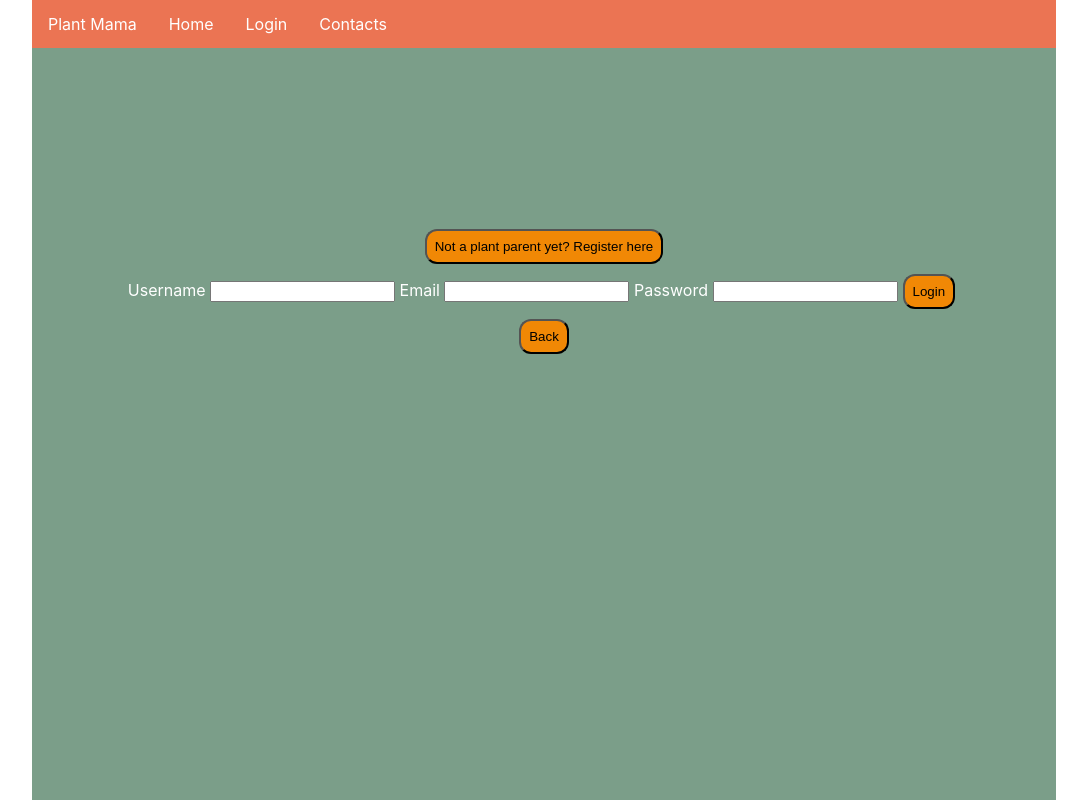
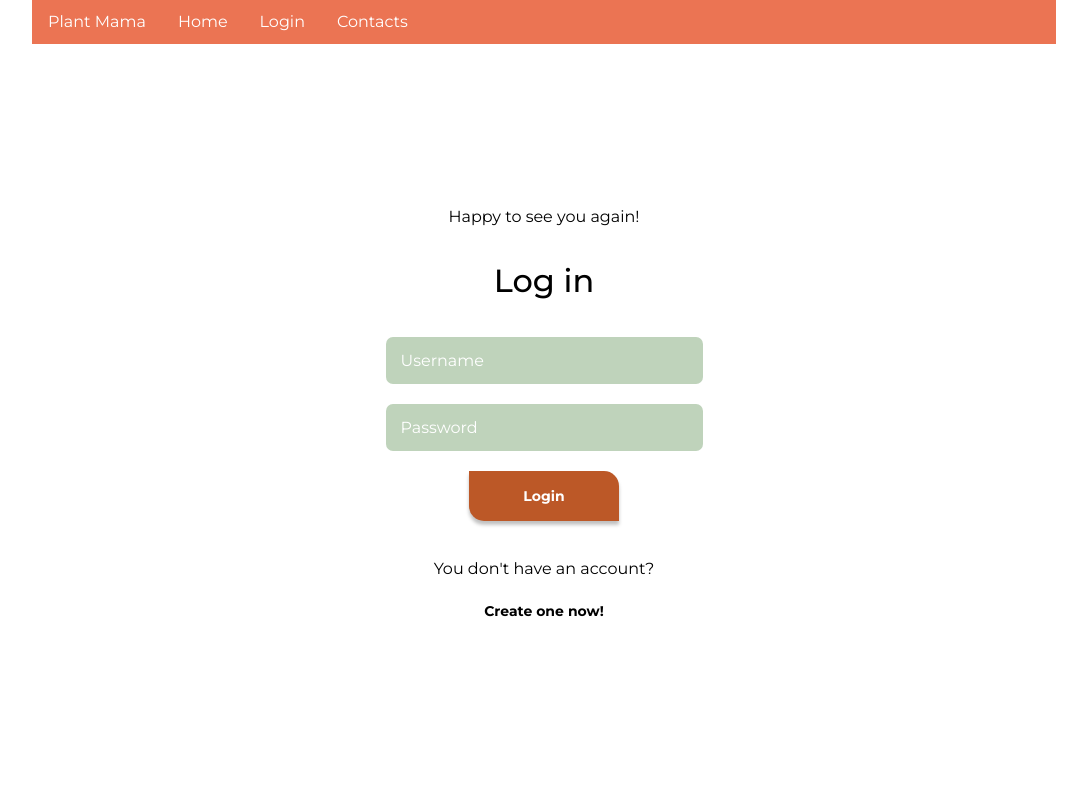
Before and after one commit to SaraBat/PlantMAMA-frontend, a React (Create React App) app: page /login in a window 1280 px wide. Shown: the whole page, without its empty margins (96-1183 px from the left). Built offline with nearby package versions, Linux system fonts and the light colour scheme; no server answers.

Commit message:
login styling start

```diff
--- a/public/index.html
+++ b/public/index.html
@@ -4,6 +4,9 @@
   <head>
     <meta charset="utf-8" />
     <meta name="viewport" content="width=device-width, initial-scale=1" />
+    <link rel="preconnect" href="https://fonts.googleapis.com">
+<link rel="preconnect" href="https://fonts.gstatic.com" crossorigin>
+<link href="https://fonts.googleapis.com/css2?family=Montserrat:wght@400;500;600;700&display=swap" rel="stylesheet">
     <!--
       Notice the use of %PUBLIC_URL% in the tags above.
       It will be replaced with the URL of the `public` folder during the build.
@@ -13,6 +16,7 @@
       work correctly both with client-side routing and a non-root public URL.
       Learn how to configure a non-root public URL by running `npm run build`.
     -->
+
     <title>Plant Mama</title>
   </head>
 
--- a/src/index.css
+++ b/src/index.css
@@ -1,8 +1,6 @@
 body {
   margin: 0;
-  font-family: -apple-system, BlinkMacSystemFont, "Segoe UI", "Roboto", "Oxygen",
-    "Ubuntu", "Cantarell", "Fira Sans", "Droid Sans", "Helvetica Neue",
-    sans-serif;
+  font-family: Montserrat;
   -webkit-font-smoothing: antialiased;
   -moz-osx-font-smoothing: grayscale;
 }
@@ -17,11 +15,10 @@
   flex-direction: column;
   align-items: center;
   align-content: center;
-  margin-left: auto;
-  margin-right: auto;
+  margin: auto;
   width: 80%;
   height: 100vh;
-  background-color: #7B9E89;
+  background-color: white;
 }
 
 .content {
@@ -31,7 +28,6 @@
   align-content: center;
   margin-top: auto;
   margin-bottom: auto;
-  height: 50vh;
   width: 90%;
   color: white;
 }
@@ -66,11 +62,17 @@
   text-align: center;
   padding: 14px 16px;
   text-decoration: none;
+  font-family: Montserrat;
 }
 
 /* Change the link color to #111 (black) on hover */
 li a:hover {
   background-color: #111;
+}
+
+label {
+  font-family: Montserrat;
+  color: black;
 }
 
 .profile-picture {
@@ -79,18 +81,45 @@
   border-radius: 50%;
 }
 
+p {
+  font-family: Montserrat;
+  color: black;
+}
+
+input {
+  background: #BFD3BB;
+  border-radius: 7px;
+  width: 300px;
+  height: 45px;
+  border: none;
+  padding-left: 15px;
+  font-family: Montserrat;
+  font-size: 1rem;
+  color: white;
+  outline: none;
+}
+
+::placeholder {
+  color: white;
+}
+
 button {
   margin: 5px;
   padding: 8px;
-  background-color: white;
-  color: black;
-  background-color: #F18805;
+  color: white;
+  font-family: Montserrat;
+  background-color: #BC5827;
   text-align: center;
   text-decoration: none;
+  font-weight: bold;
+  font-size: 14px;
+  border: none;
   cursor: pointer;
-  border-radius: 12px;
+  border-radius: 0px 15px;
+  padding: 10px 15px;
+  box-shadow: 0px 3.82609px 3.82609px rgba(0, 0, 0, 0.25);
 }
 
 button:hover {
-  background-color: white;
+  color: black;
 }
--- a/src/index.js
+++ b/src/index.js
@@ -1,6 +1,7 @@
 import React from 'react';
 import { createRoot } from 'react-dom/client';
 import './index.css';
+import './reset.css'
 import { App } from './App';
 
 const container = document.getElementById('root');
--- a/src/pages/Login.js
+++ b/src/pages/Login.js
@@ -1,13 +1,14 @@
+/* eslint-disable react/no-unescaped-entities */
 /* eslint-disable jsx-a11y/label-has-associated-control */
 import React, { useEffect, useState } from 'react';
 import { useDispatch, useSelector } from 'react-redux';
 import { useNavigate } from 'react-router-dom';
 import { API_URL } from 'utils/BackendUrl';
 import user from 'reducers/user';
+import '../styling/Login.css'
 
 export const Login = () => {
   const [username, setUsername] = useState('');
-  const [email, setEmail] = useState('');
   const [password, setPassword] = useState('');
   // responsible for login
   const mode = 'login';
@@ -18,9 +19,9 @@
     navigate('/register');
   };
 
-  const onBackClick = () => {
-    navigate(-1);
-  }
+  // const onBackClick = () => {
+  //   navigate(-1);
+  // }
   // get accessToken from store
   const accessToken = useSelector((store) => store.user.accessToken);
   useEffect(() => {
@@ -38,7 +39,7 @@
         'Content-Type': 'application/json'
       },
       // eslint-disable-next-line object-shorthand
-      body: JSON.stringify({ username: username, email: email, password: password })
+      body: JSON.stringify({ username: username, password: password })
     };
     fetch(API_URL(mode), options)
       .then((response) => response.json())
@@ -46,7 +47,6 @@
         if (data.success) {
           dispatch(user.actions.setAccessToken(data.response.accessToken));
           dispatch(user.actions.setUsername(data.response.username));
-          dispatch(user.actions.setEmail(data.response.email));
           dispatch(user.actions.setUserId(data.response.id));
           dispatch(user.actions.setError(null));
         } else {
@@ -59,36 +59,34 @@
       })
   }
   return (
-    <>
-      <button
-        type="button"
-        onClick={onGoToRegistrationButtonClick}> Not a plant parent yet? Register here
-      </button>
+    <section className="login-section">
+      <p>Happy to see you again!</p>
+      <h1 className="login-title">Log in</h1>
+      <div className="login-fields">
         <form onSubmit={onFormSubmit}>
-        <label htmlFor="username"> Username </label>
           <input
             type="text"
             id="username"
+            placeholder="Username"
             value={username}
             onChange={(e) => setUsername(e.target.value)} />
-        <label htmlFor="email"> Email </label>
-        <input
-          type="email"
-          id="email"
-          value={email}
-          onChange={(e) => setEmail(e.target.value)} />
-        <label htmlFor="password"> Password </label>
           <input
             type="password"
             id="password"
+            placeholder="Password"
             value={password}
             onChange={(e) => setPassword(e.target.value)} />
-        <button type="submit">Login</button>
+          <button className="login-btn" type="submit">Login</button>
         </form>
+      </div>
+      <div className="register-div">
+        <p>You don't have an account?</p>
         <button
+          className="register-btn"
           type="button"
-        onClick={onBackClick}> Back
+          onClick={onGoToRegistrationButtonClick}> Create one now!
         </button>
-    </>
+      </div>
+    </section>
   )
 }
--- /dev/null
+++ b/src/reset.css
@@ -0,0 +1,129 @@
+/* http://meyerweb.com/eric/tools/css/reset/
+   v2.0 | 20110126
+   License: none (public domain)
+*/
+
+html,
+body,
+div,
+span,
+applet,
+object,
+iframe,
+h1,
+h2,
+h3,
+h4,
+h5,
+h6,
+p,
+blockquote,
+pre,
+a,
+abbr,
+acronym,
+address,
+big,
+cite,
+code,
+del,
+dfn,
+em,
+img,
+ins,
+kbd,
+q,
+s,
+samp,
+small,
+strike,
+strong,
+sub,
+sup,
+tt,
+var,
+b,
+u,
+i,
+center,
+dl,
+dt,
+dd,
+ol,
+ul,
+li,
+fieldset,
+form,
+label,
+legend,
+table,
+caption,
+tbody,
+tfoot,
+thead,
+tr,
+th,
+td,
+article,
+aside,
+canvas,
+details,
+embed,
+figure,
+figcaption,
+footer,
+header,
+hgroup,
+menu,
+nav,
+output,
+ruby,
+section,
+summary,
+time,
+mark,
+audio,
+video {
+  margin: 0;
+  padding: 0;
+  border: 0;
+  font-size: 100%;
+  vertical-align: baseline;
+  text-decoration: none;
+}
+/* HTML5 display-role reset for older browsers */
+article,
+aside,
+details,
+figcaption,
+figure,
+footer,
+header,
+hgroup,
+menu,
+nav,
+section {
+  display: block;
+}
+body {
+  line-height: 1;
+}
+ol,
+ul {
+  list-style: none;
+}
+blockquote,
+q {
+  quotes: none;
+}
+blockquote:before,
+blockquote:after,
+q:before,
+q:after {
+  content: "";
+  content: none;
+}
+table {
+  border-collapse: collapse;
+  border-spacing: 0;
+}
--- /dev/null
+++ b/src/styling/Buttons.css
@@ -0,0 +1,3 @@
+.main-button {
+
+}
--- /dev/null
+++ b/src/styling/Login.css
@@ -0,0 +1,66 @@
+.login-section {
+    display: flex;
+    flex-direction: column;
+    justify-content: center;
+    align-items: center;
+    gap: 40px;
+    width: 300px;
+}
+
+.login-title {
+    color: black;
+    font-family: Montserrat;
+    font-size: 2rem;
+    font-weight: 500;
+
+}
+
+.login-fields {
+    display: flex;
+    flex-direction: column;
+    justify-content: center;
+    align-items: center;
+}
+
+.login-btn {
+    display: flex;
+    justify-content: center;
+    align-items: center;
+    margin: auto;
+    width: 150px;
+    height: 50px;
+}
+
+.register-btn {
+    color: black;
+    background: white;
+    box-shadow: none;
+}
+
+
+input {
+    background: #BFD3BB;
+    border-radius: 7px;
+    width: 300px;
+    height: 45px;
+    border: none;
+    padding-left: 15px;
+    font-family: Montserrat;
+    font-size: 1rem;
+    color: white;
+    outline: none;
+    margin-bottom: 20px;
+  }
+
+
+.register-div {
+    display: flex;
+    flex-direction: column;
+    justify-content: center;
+    align-items: center;
+    gap: 10px;
+}
+
+.register-btn {
+    width: fit-content;
+}
```
Also changed, not shown: src/styling/Fonts.css (added). Lines whose indentation alone changed are shown as unchanged.
